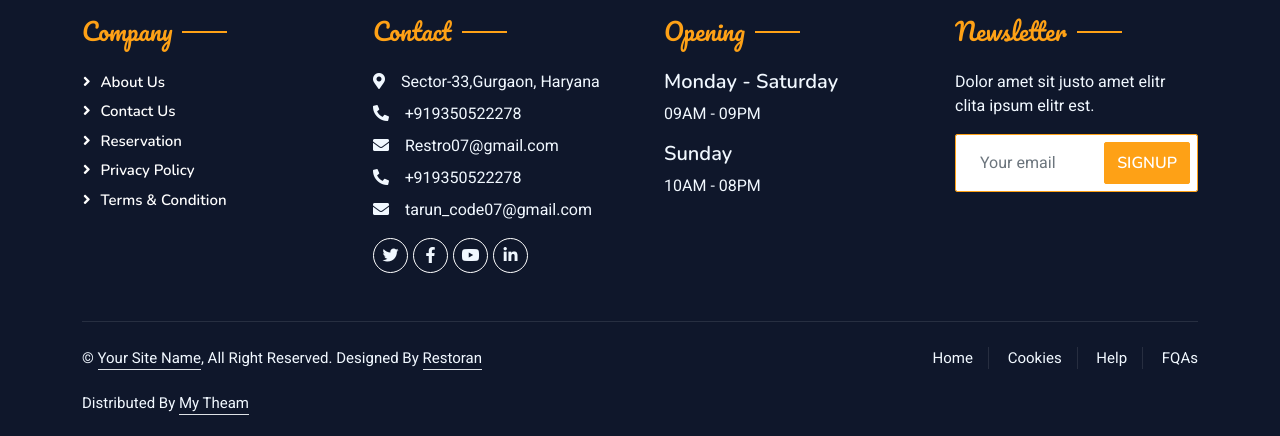
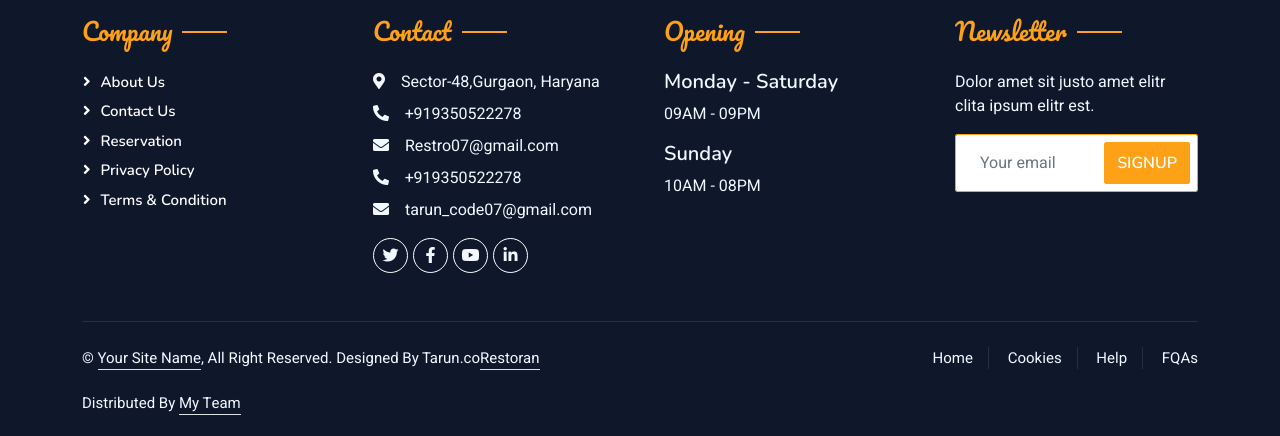
Before and after one commit to Tarunco/Restro.github.io, a plain HTML site: page index.html in a window 1280 px wide. Shown: the part 4375-4811 px from the top of the page. Drawn offline with nearby package versions, Linux system fonts and the light colour scheme.

Commit message:
Update index.html
update

```diff
--- a/index.html
+++ b/index.html
@@ -865,7 +865,7 @@
                     </div>
                     <div class="col-lg-3 col-md-6">
                         <h4 class="section-title ff-secondary text-start text-primary fw-normal mb-4">Contact</h4>
-                        <p class="mb-2"><i class="fa fa-map-marker-alt me-3"></i>Sector-33,Gurgaon, Haryana</p>
+                        <p class="mb-2"><i class="fa fa-map-marker-alt me-3"></i>Sector-48,Gurgaon, Haryana</p>
                         <p class="mb-2"><i class="fa fa-phone-alt me-3"></i>+919350522278</p>
                         <p class="mb-2"><i class="fa fa-envelope me-3"></i>Restro07@gmail.com</p>
                         <p class="mb-2"><i class="fa fa-phone-alt me-3"></i>+919350522278</p>
@@ -903,8 +903,8 @@
                         <div class="col-md-6 text-center text-md-start mb-3 mb-md-0">
                             &copy; <a class="border-bottom" href="#">Your Site Name</a>, All Right Reserved.
 
-                            Designed By <a class="border-bottom" href="#">Restoran</a><br><br>
-                            Distributed By <a class="border-bottom" href="#" target="_blank">My Theam</a>
+                            Designed By Tarun.co<a class="border-bottom" href="#">Restoran</a><br><br>
+                            Distributed By <a class="border-bottom" href="#" target="_blank">My Team</a>
                         </div>
                         <div class="col-md-6 text-center text-md-end">
                             <div class="footer-menu">
```
